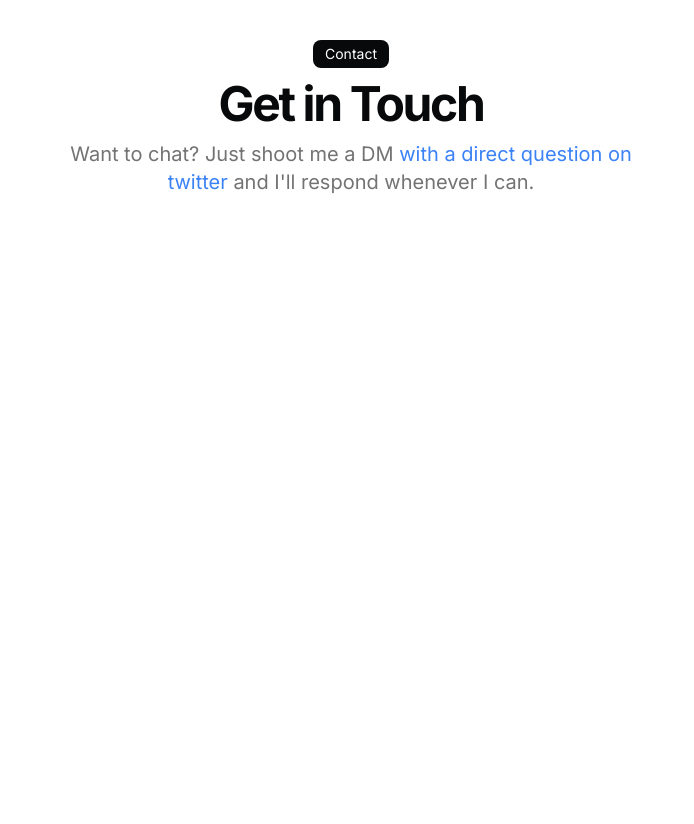
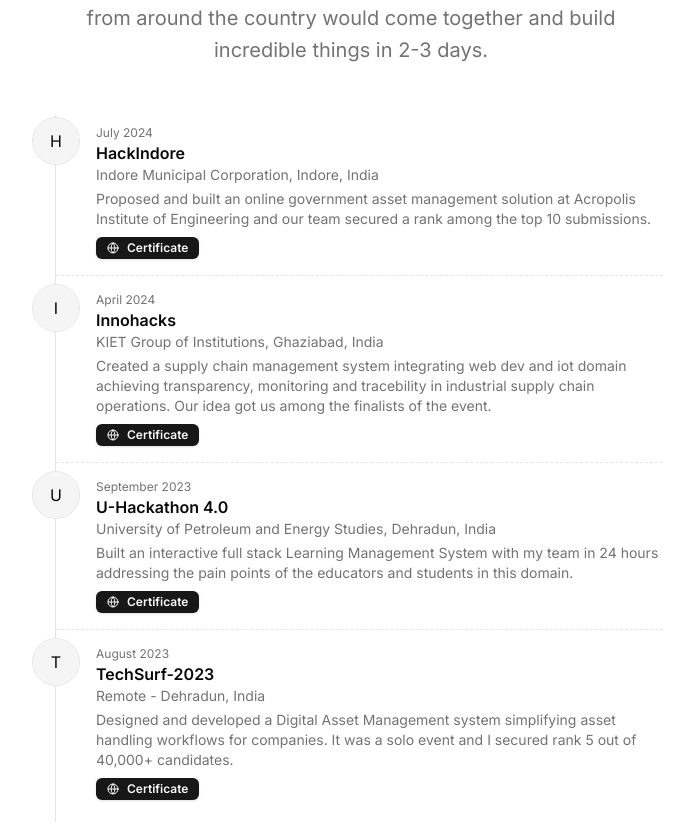
Before and after one commit to Gautamsajwan/Gautam_Portfolio, a Next.js app: page / in a window 1280 px wide. Shown: the part 2280-3104 px from the top of the page, without its empty margins (289-983 px from the left). Before the commit the page ends 2626 px from the top, so only its background shows below. Built offline with nearby package versions, Linux system fonts and the light colour scheme.

Commit message:
added hackathon experience

```diff
--- a/src/app/page.tsx
+++ b/src/app/page.tsx
@@ -8,6 +8,7 @@ import { DATA } from "@/data/resume";
 import Link from "next/link";
 import Markdown from "react-markdown";
 import "./favicon.ico";
+import { HackathonCard } from "@/components/hackathon-card";
 
 const BLUR_FADE_DELAY = 0.04;
 
@@ -145,6 +146,57 @@ export default function Page() {
         </div>
       </section>
 
+      {/* Hackathons Section */}
+      <section id="hackathons">
+        <div className="space-y-12 w-full py-12">
+          <BlurFade delay={BLUR_FADE_DELAY * 13}>
+            <div className="flex flex-col items-center justify-center space-y-4 text-center">
+              <div className="space-y-2">
+                <div className="inline-block rounded-lg bg-foreground text-background px-3 py-1 text-sm">
+                  Hackathons
+                </div>
+                <h2 className="text-3xl font-bold tracking-tighter sm:text-5xl">
+                  I like building things
+                </h2>
+                {/* <p className="text-muted-foreground md:text-xl/relaxed lg:text-base/relaxed xl:text-xl/relaxed">
+                  During my time in university, I attended{" "}
+                  {DATA.hackathons.length > 10 && DATA.hackathons.length || "10"}+ hackathons. People from around the
+                  country would come together and build incredible things in 2-3
+                  days. It was eye-opening to see the endless possibilities
+                  brought to life by a group of motivated and passionate
+                  individuals.
+                </p> */}
+                <p className="text-muted-foreground md:text-xl/relaxed lg:text-base/relaxed xl:text-xl/relaxed">
+                  During my time in university, I attended{" "}
+                  {DATA.hackathons.length > 10 && DATA.hackathons.length || "10"}+ hackathons. People from around the
+                  country would come together and build incredible things in 2-3
+                  days.
+                </p>
+              </div>
+            </div>
+          </BlurFade>
+          <BlurFade delay={BLUR_FADE_DELAY * 14}>
+            <ul className="mb-4 ml-4 divide-y divide-dashed border-l">
+              {DATA.hackathons.map((project, id) => (
+                <BlurFade
+                  key={project.title + project.dates}
+                  delay={BLUR_FADE_DELAY * 15 + id * 0.05}
+                >
+                  <HackathonCard
+                    title={project.title}
+                    description={project.description}
+                    location={project.location}
+                    dates={project.dates}
+                    image={project.image}
+                    links={project.links}
+                  />
+                </BlurFade>
+              ))}
+            </ul>
+          </BlurFade>
+        </div>
+      </section>
+
       {/* Skills Section */}
       <section id="skills">
         <div className="flex flex-col gap-y-3">
--- a/src/data/resume.tsx
+++ b/src/data/resume.tsx
@@ -288,48 +288,68 @@ export const DATA = {
   ],
   hackathons: [
     {
-      eventName: "HackIndore",
-      logo: "/assets/hackindore_logo.png",
-      certificateLink:
-        "https://drive.google.com/file/d/10dZac8fANQYzQqFWDVDTtr167zg4RdD5/view?usp=sharing",
-      org: "Indore Municipal Corporation",
-      location: "Indore",
-      timeline: "Jul 2024",
+      title: "HackIndore",
+      dates: "July 2024",
+      location: "Indore Municipal Corporation, Indore, India",
       description:
-        "Proposed an online government asset management solution at Acropolis Institute of Engineering, reached top 10 teams.",
+        "Proposed and built an online government asset management solution at Acropolis Institute of Engineering and our team secured a rank among the top 10 submissions.",
+      image: "",
+      mlh: "",
+      links: [
+        {
+          icon: <Icons.globe className="size-3" />,
+          title: "Certificate",
+          href: "https://drive.google.com/file/d/10dZac8fANQYzQqFWDVDTtr167zg4RdD5/view?usp=sharing",
+        },
+      ],
     },
     {
-      eventName: "Innohacks",
-      logo: "/assets/innohacks_logo.png",
-      certificateLink:
-        "https://drive.google.com/file/d/1NFxuij7pPTrToMMS9nqIartJWVLGqTh3/view?usp=sharing",
-      org: "KIET Group of Institutions",
-      location: "Ghaziabad",
-      timeline: "Apr 2024",
+      title: "Innohacks",
+      dates: "April 2024",
+      location: "KIET Group of Institutions, Ghaziabad, India",
       description:
-        "Created a supply chain management system using IoT and a web interface for monitoring; reached the finals.",
+        "Created a supply chain management system integrating web dev and iot domain achieving transparency, monitoring and tracebility in industrial supply chain operations. Our idea got us among the finalists of the event.",
+      image: "",
+      mlh: "",
+      links: [
+        {
+          icon: <Icons.globe className="size-3" />,
+          title: "Certificate",
+          href: "https://drive.google.com/file/d/1NFxuij7pPTrToMMS9nqIartJWVLGqTh3/view?usp=sharing",
+        },
+      ],
     },
     {
-      eventName: "U-Hackathon 4.0",
-      logo: "/assets/upes_logo.jpg",
-      certificateLink:
-        "https://drive.google.com/file/d/1FTp8hsMyP65VmE0eP7zhUBo-oTFNTqLZ/view?usp=sharing",
-      org: "University of Petroleum and Energy Studies",
-      location: "Dehradun",
-      timeline: "Sep 2023",
+      title: "U-Hackathon 4.0",
+      dates: "September 2023",
+      location: "University of Petroleum and Energy Studies, Dehradun, India",
       description:
-        "Built a full stack LMS application with a team of 4 in 24 hours and secured a rank among the top 15 out of 300 teams.",
+        "Built an interactive full stack Learning Management System with my team in 24 hours addressing the pain points of the educators and students in this domain.",
+      image: "",
+      mlh: "",
+      links: [
+        {
+          icon: <Icons.globe className="size-3" />,
+          title: "Certificate",
+          href: "https://drive.google.com/file/d/1FTp8hsMyP65VmE0eP7zhUBo-oTFNTqLZ/view?usp=sharing",
+        },
+      ],
     },
     {
-      eventName: "TechSurf-2023",
-      logo: "assets/content_stack_logo.jpeg",
-      certificateLink:
-        "https://drive.google.com/file/d/1RZPI-TS9gaBGHDDa7VRwzlbpt0_xNrhP/view?usp=sharing",
-      org: "ContentStack",
-      location: "Remote",
-      timeline: "Aug 2023",
+      title: "TechSurf-2023",
+      dates: "August 2023",
+      location: "Remote - Dehradun, India",
       description:
-        "Designed and developed a full-stack Digital Asset Management web app in the final round, ranked top 5 out of 40,000+ candidates.",
+        "Designed and developed a Digital Asset Management system simplifying asset handling workflows for companies. It was a solo event and I secured rank 5 out of 40,000+ candidates.",
+      image: "",
+      mlh: "",
+      links: [
+        {
+          icon: <Icons.globe className="size-3" />,
+          title: "Certificate",
+          href: "https://drive.google.com/file/d/1RZPI-TS9gaBGHDDa7VRwzlbpt0_xNrhP/view?usp=sharing",
+        },
+      ],
     },
   ],
 } as const;
```
Also changed, not shown: public/code.png (added), public/coding.png (added).
